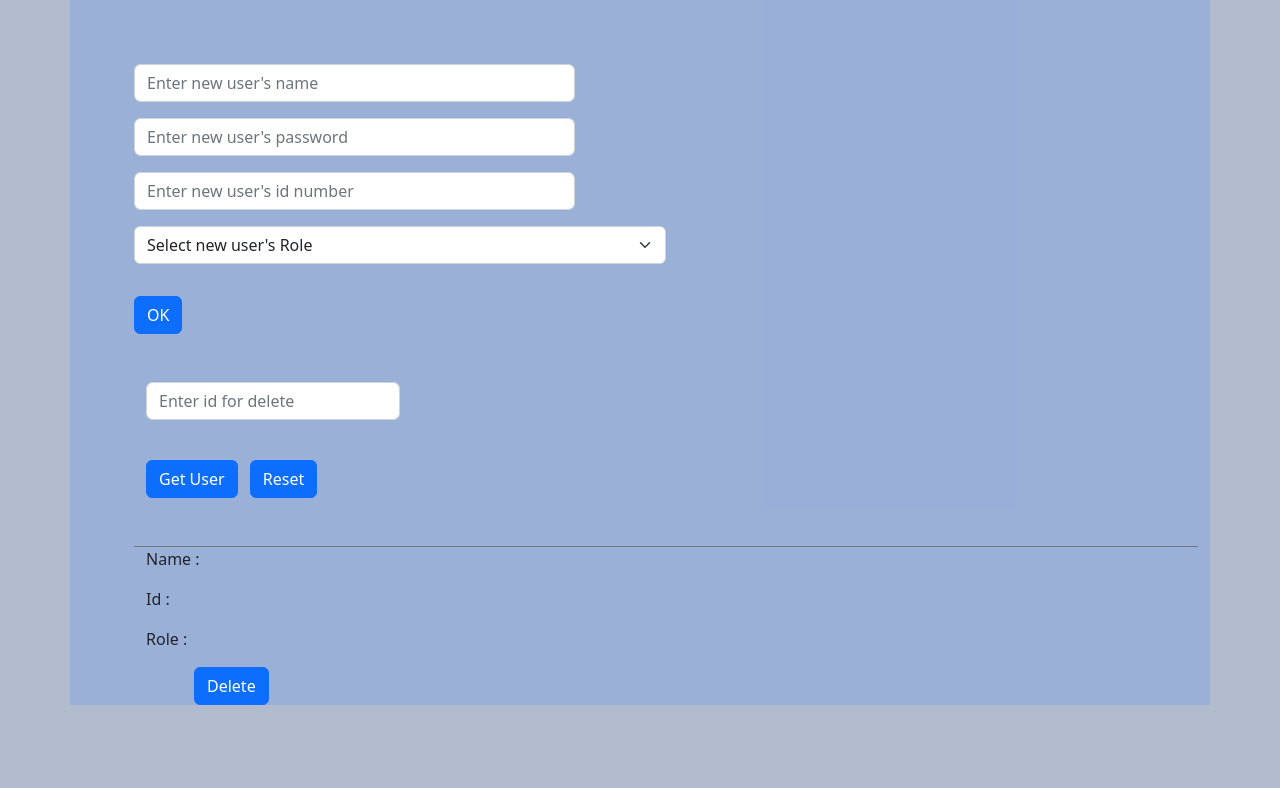
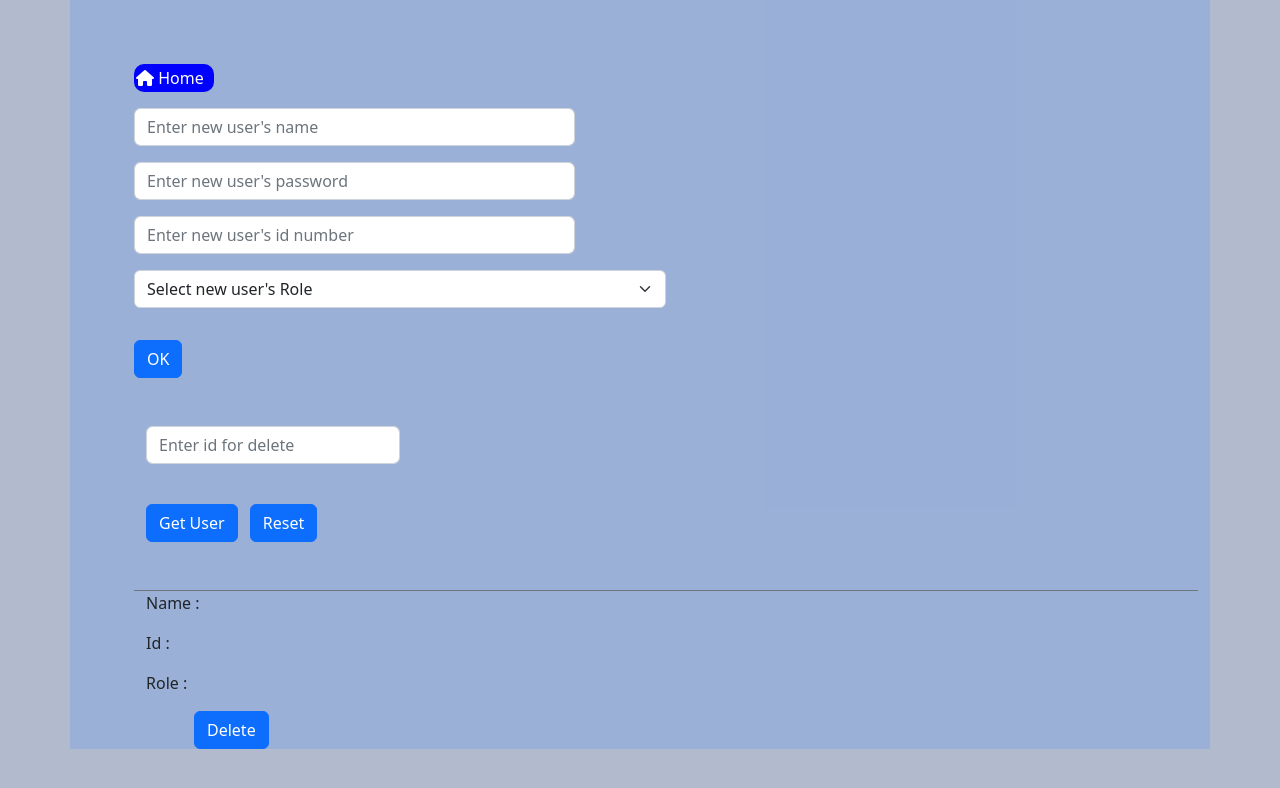
Before and after one commit to ihsan24-24/ihsanschool.github.io, a plain HTML site: page directory.html in a window 1280 px wide. Drawn offline with nearby package versions, Linux system fonts and the light colour scheme.

Commit message:
home link added

```diff
--- a/css/directory.css
+++ b/css/directory.css
@@ -12,3 +12,19 @@ body {
   padding-left: 5%;
   background-color: rgba(100, 148, 237, 0.3);
 }
+#home {
+  background-color: blue;
+  border: 2px solid blue;
+  width: 80px;
+  border-radius: 10px;
+}
+a {
+  text-decoration: none;
+  color: white;
+}
+#home:hover a {
+  color: darkgrey;
+}
+#home:hover {
+  cursor: pointer;
+}
--- a/css/student.css
+++ b/css/student.css
@@ -27,3 +27,21 @@
   justify-content: center;
   align-items: center;
 }
+#home {
+  background-color: blue;
+  border: 2px solid blue;
+  width: 80px;
+  border-radius: 10px;
+  margin-left: 50%;
+  margin-top: 5%;
+}
+a {
+  text-decoration: none;
+  color: white;
+}
+#home:hover a {
+  color: darkgrey;
+}
+#home:hover {
+  cursor: pointer;
+}
--- a/css/teacher.css
+++ b/css/teacher.css
@@ -24,3 +24,21 @@
   justify-content: center;
   align-items: center;
 }
+#home {
+  background-color: blue;
+  border: 2px solid blue;
+  width: 80px;
+  border-radius: 10px;
+  margin-left: 50%;
+  margin-top: 5%;
+}
+a {
+  text-decoration: none;
+  color: white;
+}
+#home:hover a {
+  color: darkgrey;
+}
+#home:hover {
+  cursor: pointer;
+}
--- a/directory.html
+++ b/directory.html
@@ -5,6 +5,10 @@
     <meta http-equiv="X-UA-Compatible" content="IE=edge" />
     <meta name="viewport" content="width=device-width, initial-scale=1.0" />
     <title>Directory</title>
+    <link
+      rel="stylesheet"
+      href="https://cdnjs.cloudflare.com/ajax/libs/font-awesome/6.2.0/css/all.min.css"
+    />
     <link
       href="https://cdn.jsdelivr.net/npm/bootstrap@5.2.1/dist/css/bootstrap.min.css"
       rel="stylesheet"
@@ -16,7 +20,12 @@
   </head>
   <body>
     <div class="container" id="directory-menu">
-      <form>
+      <div id="home">
+      <a href="./index.html"><i class="fa-solid fa-house"></i>
+        Home</i
+      ></a>
+    </div>
+      <form class="mt-3">
         <!-- visually-hidden -->
         <div class="row mb-3">
           <div class="col-sm-10">
```
Also changed, not shown: student.html (+9 -0 lines), teacher.html (+9 -0 lines).
